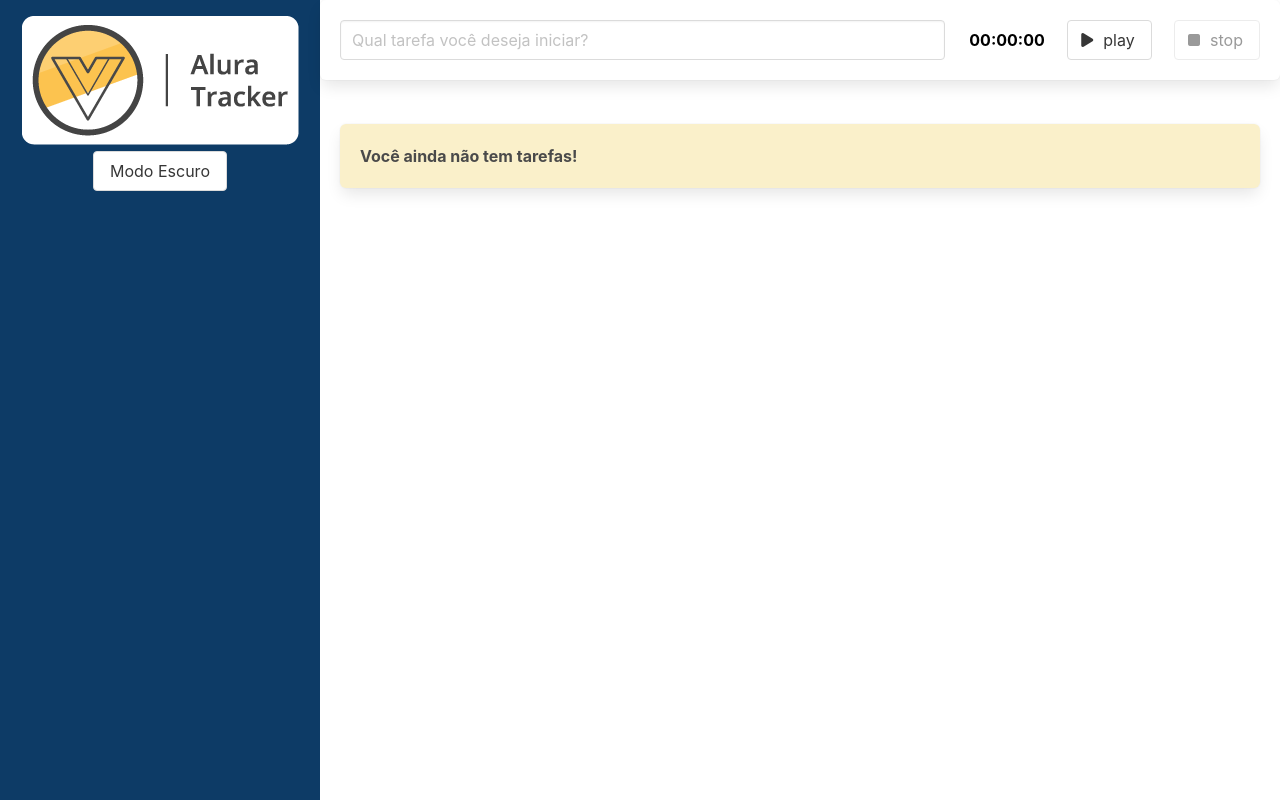
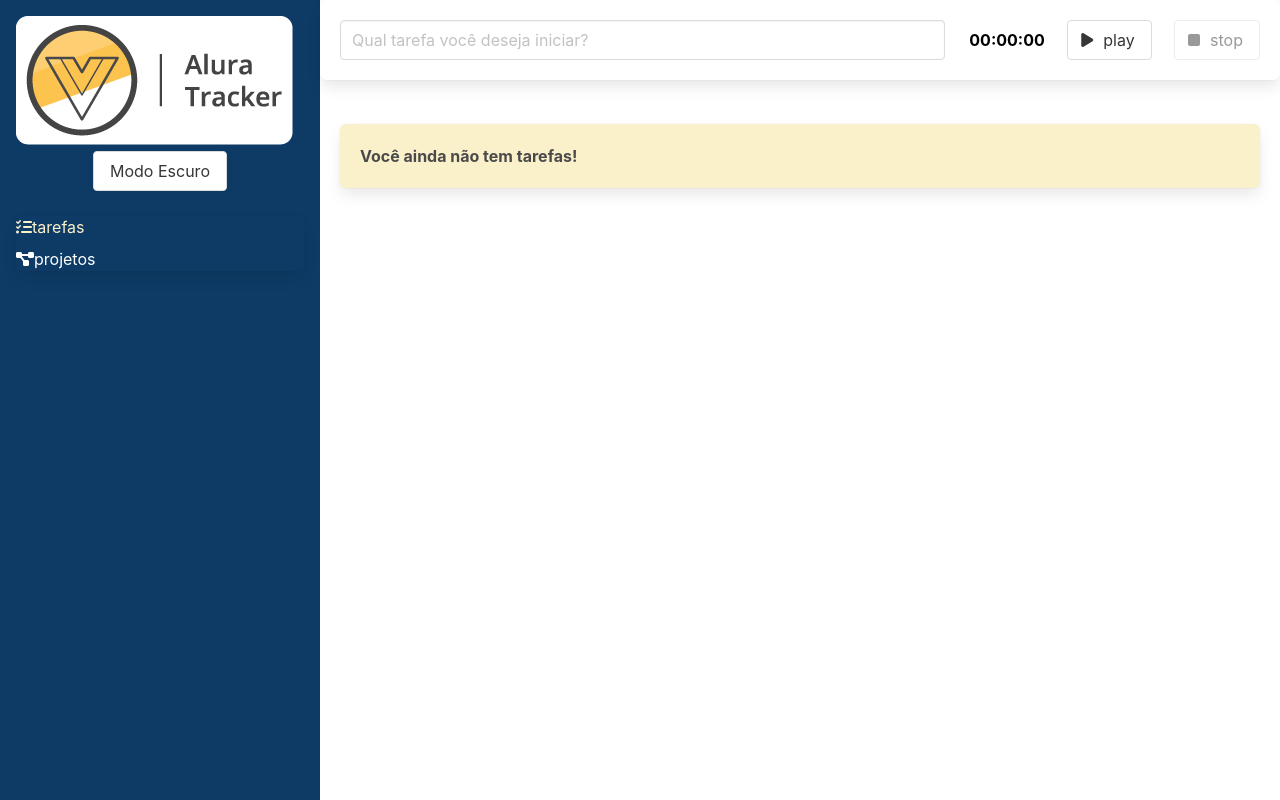
Before and after one commit to WillianMR/vue-cursos, a Vue app in the folder alura-tracker/: page /#/ in a window 1280 px wide. Built offline with nearby package versions, Linux system fonts and the light colour scheme.

Commit message:
Barra de Navegação

```diff
--- a/alura-tracker/src/components/BarraLateral.vue
+++ b/alura-tracker/src/components/BarraLateral.vue
@@ -3,9 +3,23 @@
         <h1>
             <img src="../assets/logo.png" alt="">
         </h1>
-        <button class="button" @click="alterarTema">
-          {{testoBotao}}
-        </button>
+        <div class="has-text-centered">
+          <button class="button" @click="alterarTema">
+            {{testoBotao}}
+          </button>
+        </div>
+        <nav class="panel mt-5">
+          <ul>
+            <li>
+              <router-link to="/" class="link"><i class="fas fa-tasks"></i>tarefas</router-link>
+            </li>
+            <li>
+              <router-link to="/projetos" class="link"><i class="fas fa-project-diagram"></i>projetos</router-link>
+            </li>
+          </ul>
+
+        </nav>
+
     </header>
 </template>
 
@@ -45,7 +59,6 @@ header {
   background: #0d3b66;
   width: 100%;
   height: 100vh;
-  text-align: center;
 }
 @media only screen and (max-width: 768px) {
   header {
@@ -53,4 +66,17 @@ header {
     height: auto;
   }
 }
+
+.panel li {
+  margin: 8px 0;
+}
+.link {
+  color: #fff;
+}
+.link:hover {
+  color: #FAF0CA;
+}
+.link.router-link-active {
+  color: #FAF0CA;
+}
 </style>
--- a/alura-tracker/src/roteador/index.ts
+++ b/alura-tracker/src/roteador/index.ts
@@ -1,11 +1,19 @@
 import { createRouter, createWebHashHistory, RouteRecordRaw } from "vue-router"
 import Tarefas from "../views/Tarefas.vue"
+import Projetos from "../views/Projetos.vue"
 
-const rotas: RouteRecordRaw[] = [{
-    path: '/',
-    name: 'Tarefas',
-    component: Tarefas
-}]
+const rotas: RouteRecordRaw[] = [
+    {
+        path: '/',
+        name: 'Tarefas',
+        component: Tarefas
+    },
+    {
+        path: '/projetos',
+        name: 'Projetos',
+        component: Projetos
+    },
+]
 
 const roteador = createRouter({
     history: createWebHashHistory(),
--- /dev/null
+++ b/alura-tracker/src/views/Projetos.vue
@@ -0,0 +1,11 @@
+<template>
+    <h1>Projetos</h1>
+</template>
+
+<script lang="ts">
+import { defineComponent } from 'vue';
+
+export default defineComponent({
+    name:"Projetos-View"
+})
+</script>
--- a/alura-tracker/src/views/Tarefas.vue
+++ b/alura-tracker/src/views/Tarefas.vue
@@ -17,7 +17,7 @@ import Box from '../components/Box.vue';
 
 
 export default defineComponent({
-    name: "App",
+    name: "Tarefas-View",
     components: {  Formulario, Tarefa, Box },
     data () {
       return {
```
